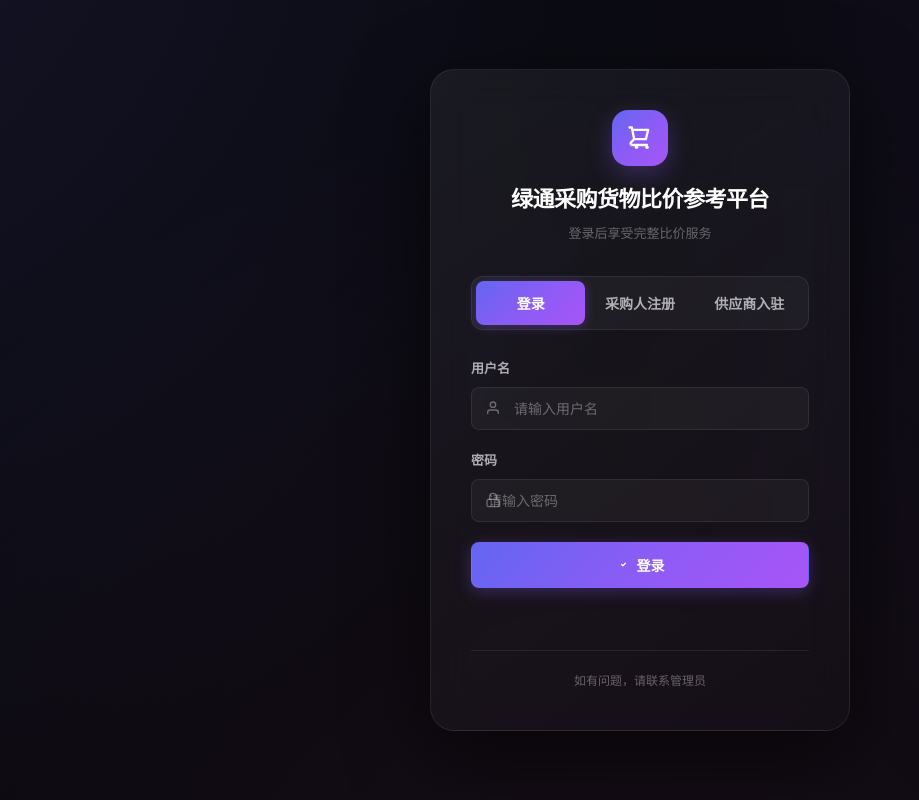
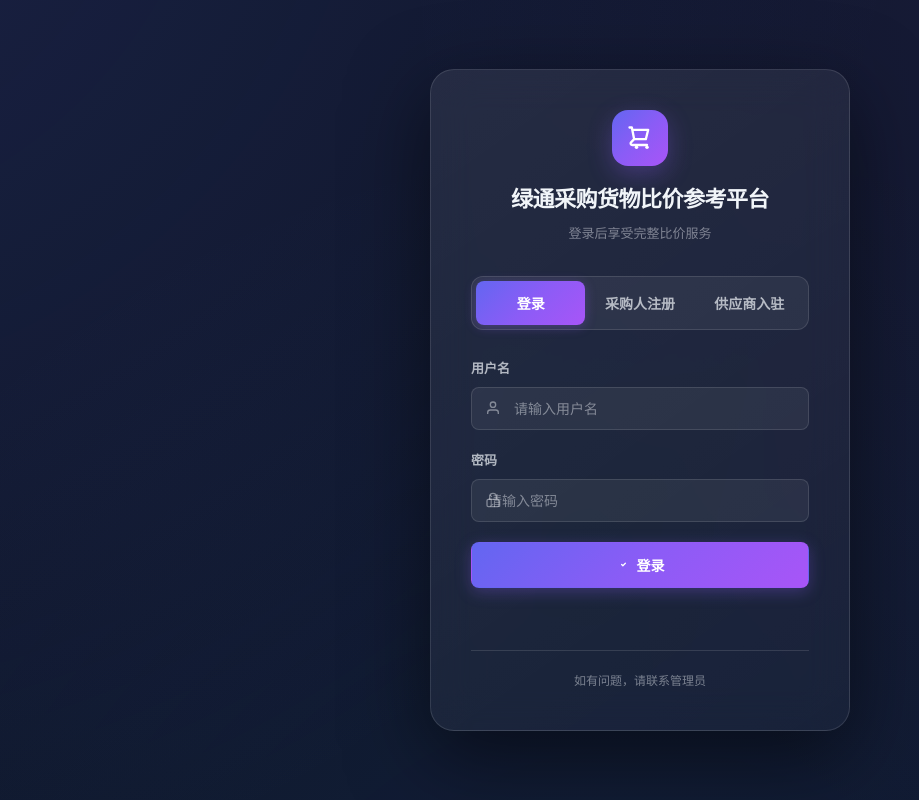
Before and after one commit to lizhangcoco/info-resource-db, a Flask app: page /login in a window 1280 px wide. Shown: the whole page, without its empty margins (0-919 px from the left). Run offline with Flask 3, Linux system fonts and the light colour scheme.

Commit message:
feat: 电商商品询价系统脚本工具
Co-authored-by: traeagent <traeagent@users.noreply.github.com>

```diff
--- a/price-compare/web/static/css/style.css
+++ b/price-compare/web/static/css/style.css
@@ -12,16 +12,21 @@ svg {
 }
 
 :root {
-    --bg-primary: #0a0a0f;
-    --bg-secondary: #12121a;
-    --bg-card: rgba(255, 255, 255, 0.03);
-    --bg-card-hover: rgba(255, 255, 255, 0.06);
-    --bg-input: rgba(255, 255, 255, 0.04);
-    --border-color: rgba(255, 255, 255, 0.08);
-    --border-hover: rgba(255, 255, 255, 0.15);
-    --text-primary: #ffffff;
-    --text-secondary: rgba(255, 255, 255, 0.65);
-    --text-tertiary: rgba(255, 255, 255, 0.35);
+    --bg-primary: #0f172a;
+    --bg-secondary: #1e293b;
+    --bg-card: rgba(255, 255, 255, 0.05);
+    --bg-card-hover: rgba(255, 255, 255, 0.09);
+    --bg-hover: rgba(255, 255, 255, 0.08);
+    --bg-input: rgba(255, 255, 255, 0.06);
+    --bg-input-focus: rgba(255, 255, 255, 0.1);
+    --border-color: rgba(255, 255, 255, 0.12);
+    --border-hover: rgba(255, 255, 255, 0.2);
+    --border-active: rgba(99, 102, 241, 0.4);
+    --text-primary: #f1f5f9;
+    --text-secondary: rgba(241, 245, 249, 0.7);
+    --text-tertiary: rgba(241, 245, 249, 0.45);
+    --accent-primary: #6366f1;
+    --accent-primary-hover: #4f46e5;
     --accent-blue: #3b82f6;
     --accent-purple: #8b5cf6;
     --accent-pink: #ec4899;
@@ -29,10 +34,12 @@ svg {
     --accent-green: #10b981;
     --accent-red: #ef4444;
     --gradient-primary: linear-gradient(135deg, #6366f1 0%, #8b5cf6 50%, #a855f7 100%);
-    --gradient-card: linear-gradient(145deg, rgba(255,255,255,0.06) 0%, rgba(255,255,255,0.015) 100%);
-    --shadow-glow: 0 0 60px rgba(139, 92, 246, 0.2);
-    --shadow-card: 0 8px 32px rgba(0, 0, 0, 0.4);
-    --shadow-modal: 0 25px 80px rgba(0, 0, 0, 0.6);
+    --gradient-card: linear-gradient(145deg, rgba(255,255,255,0.08) 0%, rgba(255,255,255,0.03) 100%);
+    --gradient-header: linear-gradient(180deg, rgba(30, 41, 59, 0.8) 0%, rgba(15, 23, 42, 0.6) 100%);
+    --shadow-glow: 0 0 60px rgba(99, 102, 241, 0.25);
+    --shadow-card: 0 4px 24px rgba(0, 0, 0, 0.3);
+    --shadow-card-hover: 0 8px 40px rgba(99, 102, 241, 0.15);
+    --shadow-modal: 0 25px 80px rgba(0, 0, 0, 0.5);
     --radius-xl: 24px;
     --radius-lg: 18px;
     --radius-md: 12px;
@@ -61,9 +68,9 @@ body::before {
     width: 200%;
     height: 200%;
     background:
-        radial-gradient(circle at 15% 15%, rgba(99, 102, 241, 0.12) 0%, transparent 40%),
-        radial-gradient(circle at 85% 25%, rgba(139, 92, 246, 0.1) 0%, transparent 40%),
-        radial-gradient(circle at 50% 90%, rgba(236, 72, 153, 0.06) 0%, transparent 50%);
+        radial-gradient(circle at 15% 10%, rgba(99, 102, 241, 0.15) 0%, transparent 45%),
+        radial-gradient(circle at 85% 20%, rgba(139, 92, 246, 0.12) 0%, transparent 45%),
+        radial-gradient(circle at 50% 95%, rgba(59, 130, 246, 0.08) 0%, transparent 50%);
     pointer-events: none;
     z-index: 0;
 }
@@ -1899,7 +1906,7 @@ input[type="email"]:focus {
     padding: 12px 16px;
     background: transparent;
     border: none;
-    color: var(--text-secondary);
+    color: rgba(241, 245, 249, 0.75);
     font-size: 13px;
     font-weight: 600;
     cursor: pointer;
@@ -1919,13 +1926,14 @@ input[type="email"]:focus {
 }
 
 .nav-item:hover {
-    background: var(--bg-card-hover);
+    background: rgba(99, 102, 241, 0.12);
     color: var(--text-primary);
 }
 
 .nav-item.active {
-    background: rgba(139, 92, 246, 0.12);
-    color: var(--accent-purple);
+    background: rgba(99, 102, 241, 0.2);
+    color: #fff;
+    box-shadow: 0 2px 8px rgba(99, 102, 241, 0.15);
 }
 
 .logout-btn:hover {
```
